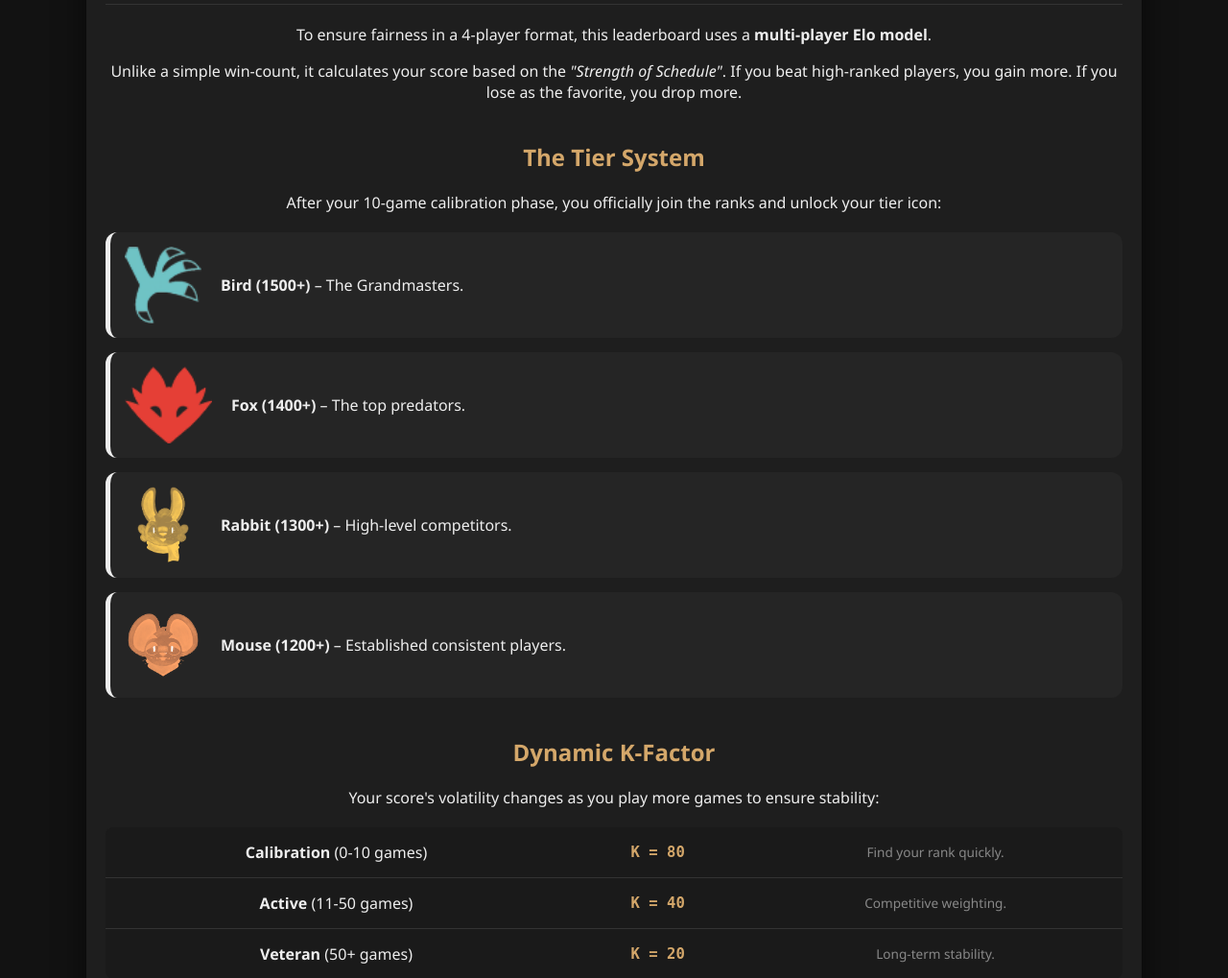
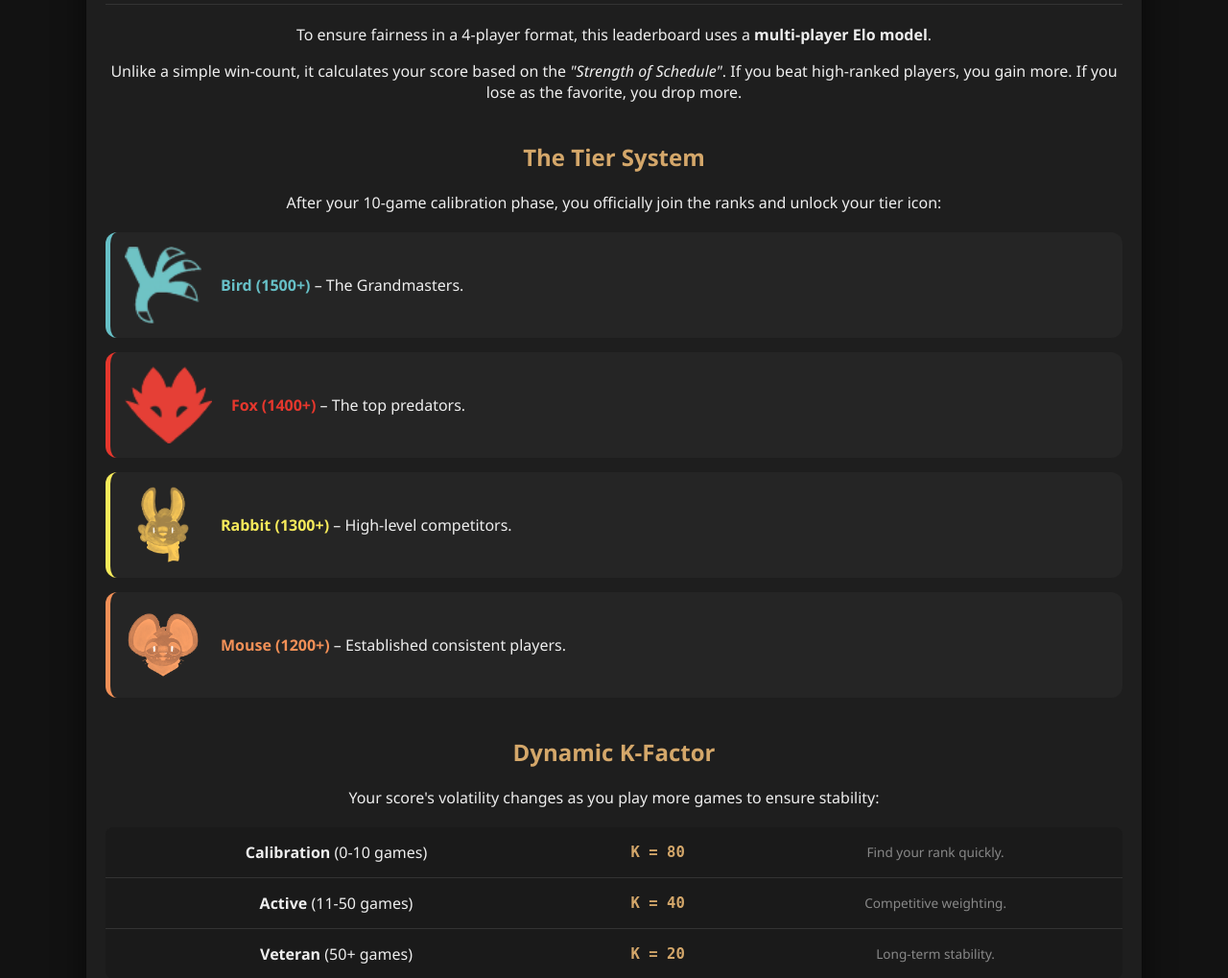
Before and after one commit to Tricholome/rootelo, a Python web app: template templates/about.html in a window 1280 px wide. Shown: the part 333-1352 px from the top of the page at 96% size. Run offline with Jinja, Linux system fonts and the light colour scheme; the template is opened without the code that fills it, so the values that code supplies are empty; some libraries are stand-ins or nearby versions.

Commit message:
Update about.html

```diff
--- a/templates/about.html
+++ b/templates/about.html
@@ -21,10 +21,10 @@
     .tier-item img { height: 80px; width: auto; margin-right: 20px; }
 
     /* Couleurs des bordures des Tiers */
-    .tier-bird   { border-color: var(--bird-color) !important; }
-    .tier-fox    { border-color: var(--fox-color) !important; }
-    .tier-rabbit { border-color: var(--rabbit-color) !important; }
-    .tier-mouse  { border-color: var(--mouse-color) !important; }
+    .tier-bird   { border-color: {{ colors['bird'] }} !important; }
+    .tier-fox    { border-color: {{ colors['fox'] }} !important; }
+    .tier-rabbit { border-color: {{ colors['rabbit'] }} !important; }
+    .tier-mouse  { border-color: {{ colors['mouse'] }} !important; }
 
     .k-table { width: 100%; border-collapse: collapse; background: #1a1a1a; margin-top: 20px; border-radius: 8px; overflow: hidden; }
     .k-table td { padding: 15px; border-bottom: 1px solid #333; }
@@ -49,19 +49,22 @@
     <div class="tier-list">
         <div class="tier-item tier-bird">
             <img src="{{ icons['bird'] }}">
-            <div><strong style="color: var(--bird-color);">Bird (1500+)</strong> – The Grandmasters.</div>
+            <div><strong style="color: {{ colors['bird'] }};">Bird (1500+)</strong> – The Grandmasters.</div>
         </div>
+
         <div class="tier-item tier-fox">
             <img src="{{ icons['fox'] }}">
-            <div><strong style="color: var(--fox-color);">Fox (1400+)</strong> – The top predators.</div>
+            <div><strong style="color: {{ colors['fox'] }};">Fox (1400+)</strong> – The top predators.</div>
         </div>
+
         <div class="tier-item tier-rabbit">
             <img src="{{ icons['rabbit'] }}">
-            <div><strong style="color: var(--rabbit-color);">Rabbit (1300+)</strong> – High-level competitors.</div>
+            <div><strong style="color: {{ colors['rabbit'] }};">Rabbit (1300+)</strong> – High-level competitors.</div>
         </div>
+
         <div class="tier-item tier-mouse">
             <img src="{{ icons['mouse'] }}">
-            <div><strong style="color: var(--mouse-color);">Mouse (1200+)</strong> – Established consistent players.</div>
+            <div><strong style="color: {{ colors['mouse'] }};">Mouse (1200+)</strong> – Established consistent players.</div>
         </div>
     </div>
 
```
